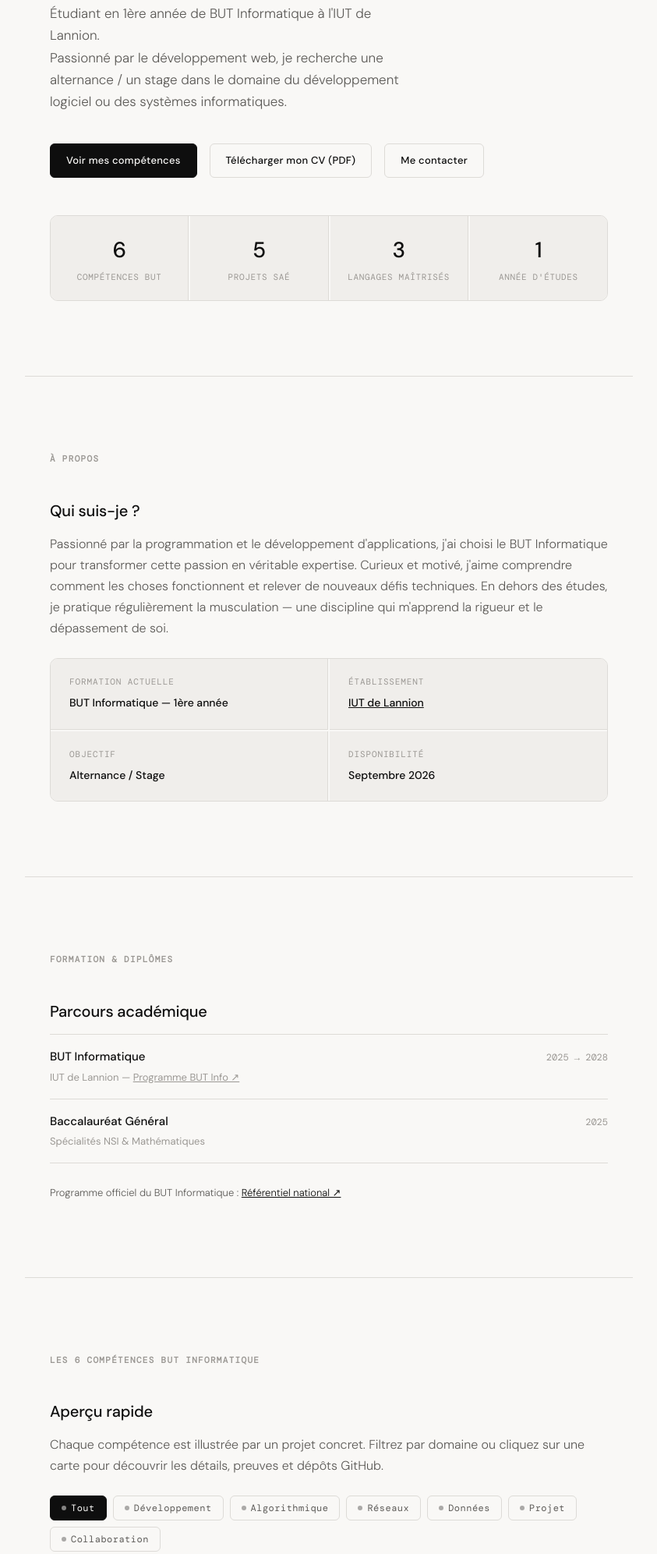
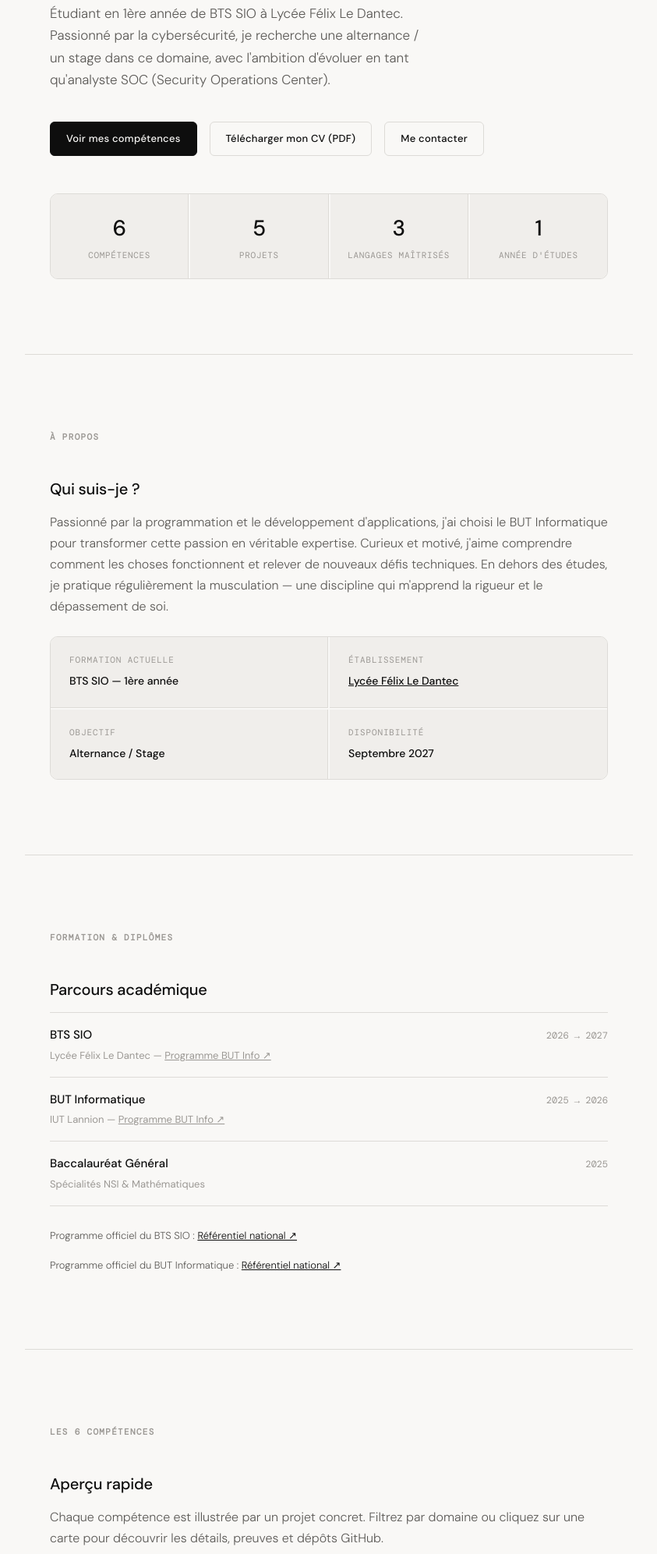
Before and after one commit to Saynex22/my-portfolio, a plain HTML site: page index.html in a window 1280 px wide. Shown: the part 357-2350 px from the top of the page at 78% size, without its empty margins (218-1061 px from the left). Drawn offline with nearby package versions, Linux system fonts and the light colour scheme; a web font is replaced by a local one.

Commit message:
Change educational background from BUT to BTS SIO
Updated educational details from BUT Informatique to BTS SIO, including institution name and program focus. Adjusted related content to reflect current academic pursuits.

```diff
--- a/index.html
+++ b/index.html
@@ -3,7 +3,7 @@
 <head>
 <meta charset="UTF-8">
 <meta name="viewport" content="width=device-width, initial-scale=1.0">
-<title>Touila Abdelkarim — Portfolio BUT Informatique</title>
+<title>Touila Abdelkarim — Portfolio BTS SIO</title>
 <link href="https://fonts.googleapis.com/css2?family=DM+Sans:ital,opsz,wght@0,9..40,300;0,9..40,400;0,9..40,500;1,9..40,300&family=DM+Mono:wght@300;400&display=swap" rel="stylesheet">
 <style>
   *, *::before, *::after { margin: 0; padding: 0; box-sizing: border-box; }
@@ -582,8 +582,8 @@
   <span class="tag">BUT Informatique — IUT de Lannion — 2025/2026</span>
   <h1>Touila<br><span>Abdelkarim</span></h1>
   <p class="hero-desc">
-    Étudiant en 1ère année de BUT Informatique à l'IUT de Lannion.<br>
-    Passionné par le développement web, je recherche une alternance / un stage dans le domaine du développement logiciel ou des systèmes informatiques.
+    Étudiant en 1ère année de BTS SIO à Lycée Félix Le Dantec.<br>
+Passionné par la cybersécurité, je recherche une alternance / un stage dans ce domaine, avec l'ambition d'évoluer en tant qu'analyste SOC (Security Operations Center).
   </p>
   <div class="btn-group">
     <a href="#competences" class="btn btn-primary">Voir mes compétences</a>
@@ -594,11 +594,11 @@
   <div class="stats-row" style="margin-top:3rem;">
     <div class="stat-cell">
       <span class="stat-num" data-target="6">0</span>
-      <span class="stat-label">Compétences BUT</span>
+      <span class="stat-label">Compétences </span>
     </div>
     <div class="stat-cell">
       <span class="stat-num" data-target="5">0</span>
-      <span class="stat-label">Projets SAÉ</span>
+      <span class="stat-label">Projets </span>
     </div>
     <div class="stat-cell">
       <span class="stat-num" data-target="3">0</span>
@@ -622,11 +622,11 @@
   <div class="about-grid">
     <div class="about-cell">
       <span class="about-label">Formation actuelle</span>
-      <span class="about-val">BUT Informatique — 1ère année</span>
+      <span class="about-val">BTS SIO — 1ère année</span>
     </div>
     <div class="about-cell">
       <span class="about-label">Établissement</span>
-      <span class="about-val"><a href="https://iut-lannion.univ-rennes.fr" target="_blank" style="color:inherit;">IUT de Lannion</a></span>
+      <span class="about-val"><a href="https://iut-lannion.univ-rennes.fr" target="_blank" style="color:inherit;">Lycée Félix Le Dantec</a></span>
     </div>
     <div class="about-cell">
       <span class="about-label">Objectif</span>
@@ -634,7 +634,7 @@
     </div>
     <div class="about-cell">
       <span class="about-label">Disponibilité</span>
-      <span class="about-val">Septembre 2026</span>
+      <span class="about-val">Septembre 2027</span>
     </div>
   </div>
 </section>
@@ -646,10 +646,18 @@
 
   <div class="diploma-row">
     <div>
+      <div class="diploma-name">BTS SIO</div>
+      <div style="font-size:13px;color:var(--gray-400);margin-top:2px;">Lycée Félix Le Dantec — <a href="https://lycee-felix-le-dantec-lannion.ac-rennes.fr/" target="_blank" style="color:inherit;">Programme BUT Info ↗</a></div>
+    </div>
+    <span class="diploma-year">2026 → 2027</span>
+  </div>
+
+  <div class="diploma-row">
+    <div>
       <div class="diploma-name">BUT Informatique</div>
-      <div style="font-size:13px;color:var(--gray-400);margin-top:2px;">IUT de Lannion — <a href="https://iut-lannion.univ-rennes.fr/informatique/" target="_blank" style="color:inherit;">Programme BUT Info ↗</a></div>
+      <div style="font-size:13px;color:var(--gray-400);margin-top:2px;">IUT Lannion — <a href="https://iut-lannion.univ-rennes.fr/informatique/" target="_blank" style="color:inherit;">Programme BUT Info ↗</a></div>
     </div>
-    <span class="diploma-year">2025 → 2028</span>
+    <span class="diploma-year">2025 → 2026</span>
   </div>
 
   <div class="diploma-row">
@@ -661,6 +669,10 @@
   </div>
 
   <br>
+ <p style="font-size:13px;">
+    Programme officiel du BTS SIO :
+    <a href="https://reussirsonbts.fr/diplome-bts/bts-sio/" target="_blank" style="color:var(--black);">Référentiel national ↗</a>
+  </p>
   <p style="font-size:13px;">
     Programme officiel du BUT Informatique :
     <a href="https://www.enseignementsup-recherche.gouv.fr/sites/default/files/annexe-2-licence-professionnelle-bachelor-universitaire-de-technologie-informatique-29016.pdf" target="_blank" style="color:var(--black);">Référentiel national ↗</a>
@@ -669,7 +681,7 @@
 
 <!-- COMPÉTENCES (aperçu) -->
 <section id="competences" class="reveal">
-  <h2>Les 6 Compétences BUT Informatique</h2>
+  <h2>Les 6 Compétences </h2>
   <h3>Aperçu rapide</h3>
   <p style="margin-bottom:1.5rem;">Chaque compétence est illustrée par un projet concret. Filtrez par domaine ou cliquez sur une carte pour découvrir les détails, preuves et dépôts GitHub.</p>
 
@@ -712,7 +724,7 @@
         <span class="mini-badge">C</span>
         <span class="mini-badge">Git</span>
         <span class="mini-badge">GitHub</span>
-        <span class="mini-badge">SAÉ 1.01</span>
+        <span class="mini-badge">Projet 1</span>
       </div>
       <div class="comp-mini-footer">
         <span class="comp-mini-link">
@@ -798,7 +810,7 @@
       <div class="comp-mini-desc">Planification de projets en équipe — diagramme de Gantt, cahier des charges, comptes-rendus et respect des jalons.</div>
       <div class="comp-mini-tags">
         <span class="mini-badge">Gantt</span>
-        <span class="mini-badge">SAÉ 1.05</span>
+        <span class="mini-badge">Projet 5</span>
         <span class="mini-badge">Agile</span>
         <span class="mini-badge">Documentation</span>
       </div>
```
